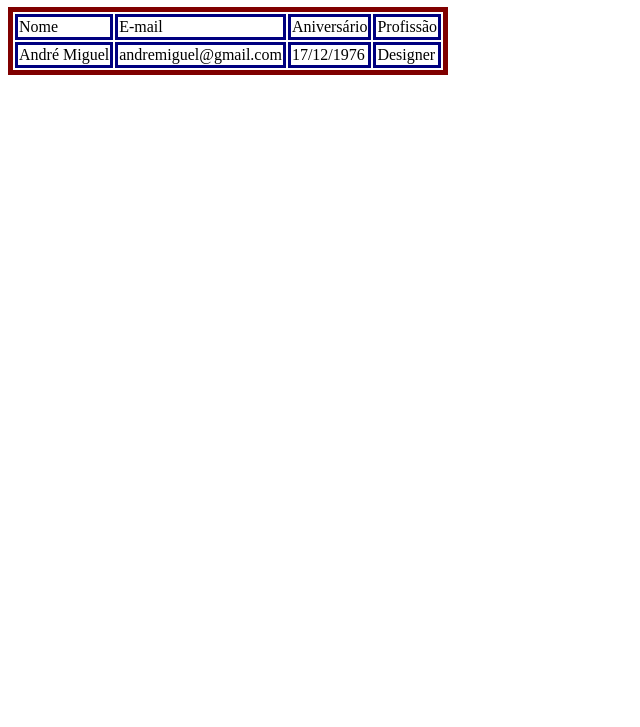
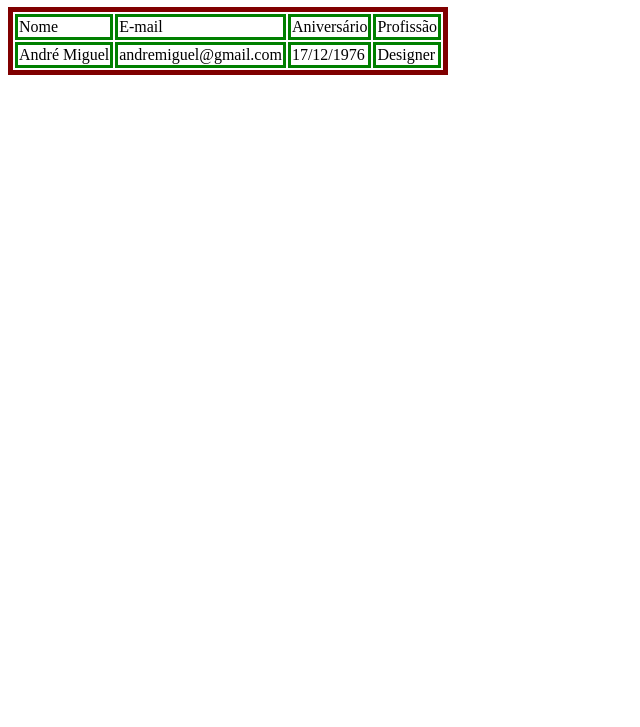
Before and after one commit to andremiguelss/DesevolvimentoWeb, a plain HTML site: page Aula09092021/index.html in a window 1280 px wide. Shown: the part 73-800 px from the top of the page, without its empty margins (0-640 px from the left). Drawn offline with Linux system fonts and the light colour scheme.

Commit message:
Mudei a cor da minha tabela para verde

```diff
--- a/Aula09092021/index.html
+++ b/Aula09092021/index.html
@@ -4,7 +4,7 @@
         <title>Aprender sobre Tabelas</title>
         <style>
             table, td{
-                border: solid 3px navy;
+                border: solid 3px green;
             }
         </style>
     </head>
```
